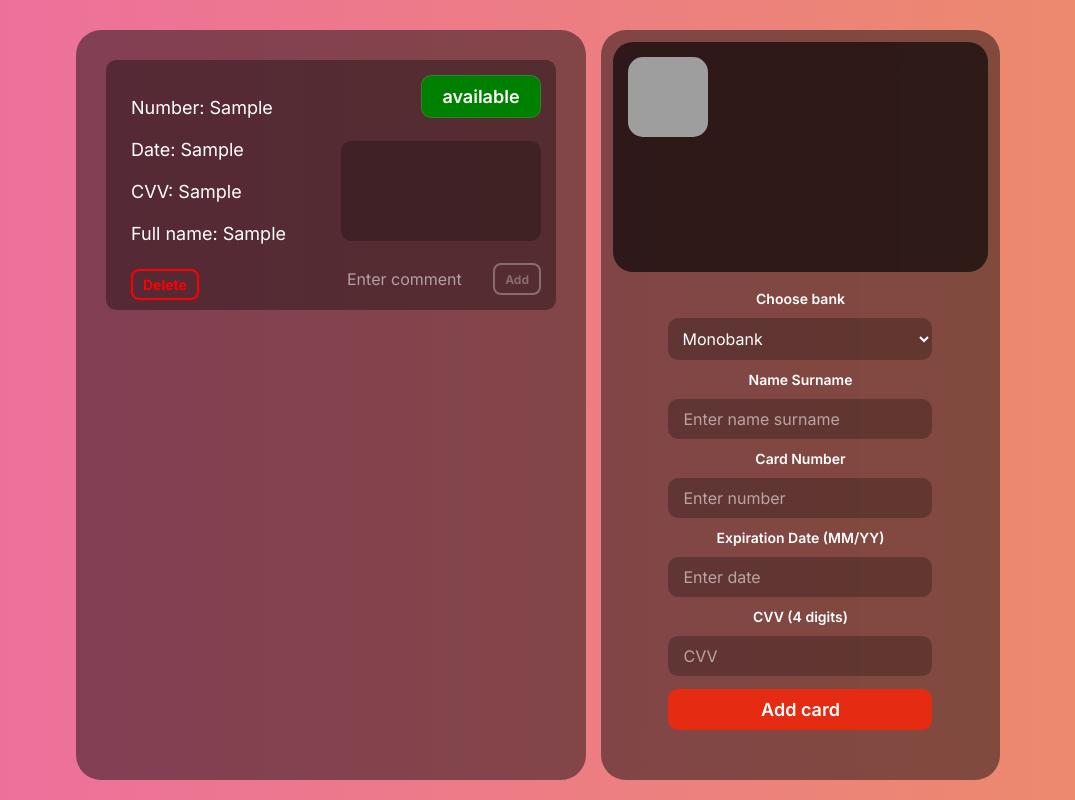
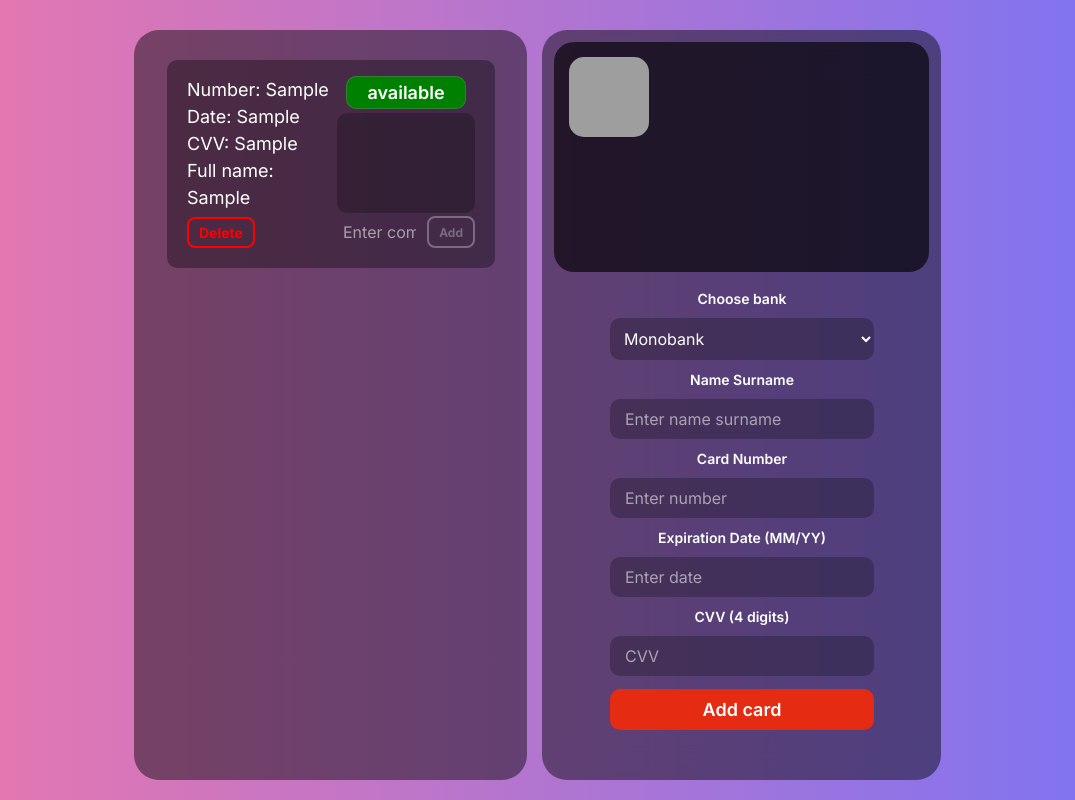
Before and after one commit to AndrewIlko/Card-Viewer, a React (Create React App) app: page / in a window 1280 px wide. Both pictures are taken after typing "Sample", "Sample", "Sample", "Sample" into the empty fields and a click on the button "Add card". Shown: the part 102-902 px from the top of the page, without its empty margins (102-1177 px from the left). Built offline with nearby package versions, Linux system fonts and the light colour scheme; grey boxes are pictures that could not be loaded.

Commit message:
Changed card properties

```diff
--- a/src/styles/style.css
+++ b/src/styles/style.css
@@ -9,7 +9,7 @@
 html,
 body {
   min-height: 100vh;
-  background-image: linear-gradient(to right, #ed6ea0 0%, #ec8c69 100%);
+  background-image: linear-gradient(to right, #ec77ab 0%, #7873f5 100%);
 }
 #root {
   min-height: 100vh;
@@ -66,11 +66,11 @@ body {
 }
 .card {
   position: relative;
-  width: 450px;
-  min-height: 250px;
+  width: 328px;
+  height: 208px;
   background-color: rgb(0, 0, 0, 0.35);
   border-radius: 10px;
-  padding: 15px;
+  padding: 16px 20px 20px 20px;
   transition: transform 0.5s ease-in-out;
   display: flex;
 }
@@ -80,11 +80,8 @@ body {
 .card-information {
   display: flex;
   flex-direction: column;
-  padding: 0 10px;
-  gap: 15px;
   align-items: center;
-  justify-content: center;
-  margin-bottom: 30px;
+  justify-content: flex-start;
 }
 .card-additional-information {
   display: flex;
@@ -92,7 +89,7 @@ body {
   justify-content: space-between;
 }
 .card-information__text {
-  width: 200px;
+  width: 150px;
   font-size: 18px;
   line-height: 1.5;
 }
@@ -114,8 +111,8 @@ body {
 }
 .card-btn {
   width: 120px;
-  margin: 0 0 0 auto;
-  padding: 10px 15px;
+  margin: 0 auto;
+  padding: 5px 10px;
   font-size: 18px;
   border-radius: 10px;
   border: none;
@@ -133,8 +130,8 @@ body {
   font-weight: 700;
   border-radius: 8px;
   position: absolute;
-  bottom: 10px;
-  left: 25px;
+  left: 20px;
+  bottom: 20px;
 }
 .card-comment__input {
   padding: 5px;
@@ -248,9 +245,9 @@ body {
 .card-field__block {
   display: flex;
   flex-direction: column;
+  align-items: center;
   height: 750px;
-  min-width: 500px;
-
+  min-width: 393px;
   padding: 15px;
   scroll-behavior: smooth;
   width: fit-content;
```
